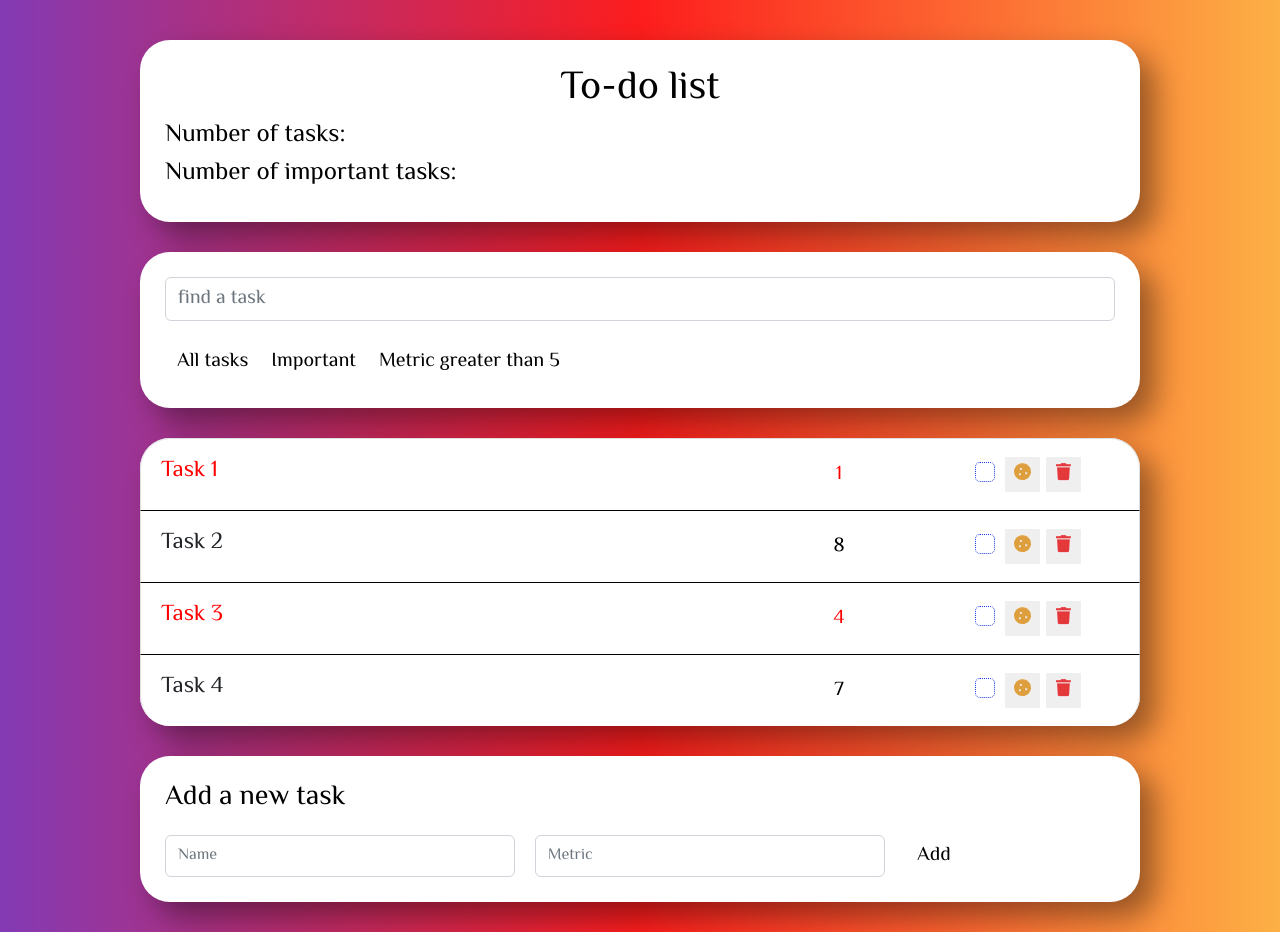
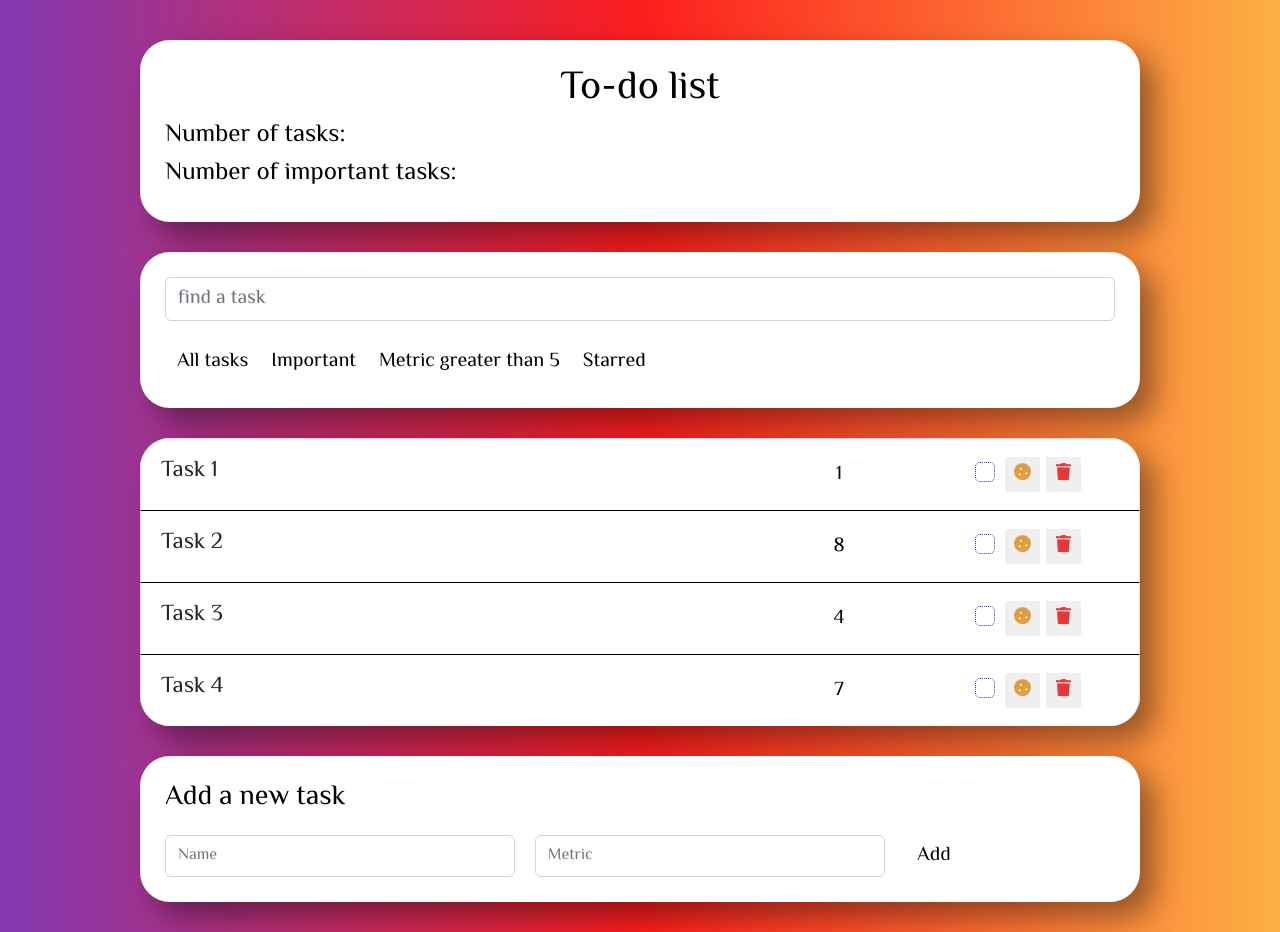
Before and after one commit to neekrasov/react-ToDo, a React (Create React App) app in the folder app/: page / in a window 1280 px wide. Built offline with nearby package versions, Linux system fonts and the light colour scheme.

Commit message:
added controlled form component

```diff
--- a/app/src/components/App/App.js
+++ b/app/src/components/App/App.js
@@ -1,16 +1,16 @@
 import InfoHeader from '../InfoHeader/InfoHeader';
 import SearchPanel from '../SearchPanel/SearchPanel';
 import Filter from '../Filter/Filter'
-import EmpList from '../TaskList/TaskList';
-import EmpCreateForm from '../CreateTaskForm/CreateTaskForm';
+import TaskList from '../TaskList/TaskList';
+import TaskCreateForm from '../CreateTaskForm/CreateTaskForm';
 import './App.sass';
 
 const App = () => {
 
     const data = [
-        {name: "Task 1", metric: 1, important: true, key: 1},
+        {name: "Task 1", metric: 1, important: false, key: 1},
         {name: "Task 2", metric: 8, important: false, key: 2},
-        {name: "Task 3", metric: 4, important: true, key: 3},
+        {name: "Task 3", metric: 4, important: false, key: 3},
         {name: "Task 4", metric: 7, important: false, key: 4},
     ]
 
@@ -21,8 +21,8 @@ const App = () => {
                     <SearchPanel/>
                     <Filter/>
                 </div>
-                <EmpList data = {data}/>
-                <EmpCreateForm/>
+                <TaskList data = {data}/>
+                <TaskCreateForm/>
         </div>
     )
 }
--- a/app/src/components/CreateTaskForm/CreateTaskForm.js
+++ b/app/src/components/CreateTaskForm/CreateTaskForm.js
@@ -1,16 +1,27 @@
 import './CreateTaskForm.sass';
-const EmpCreateForm = () => {
+import { useState } from 'react';
+
+const TaskCreateForm = () => {
+    const [name, setName] = useState('');
+    const [metric, setMetric] = useState('');
+
     return (
         <div className="app-add-form">
             <h3>Add a new task</h3>
             <form
                 className="add-form d-flex">
                 <input type="text"
+                    name='name'
                     className="form-control new-post-label"
-                    placeholder="Name" />
+                    placeholder="Name"
+                    value={name}
+                    onChange={(e) => setName(e.target.value)} />
                 <input type="number"
+                    name='metric'
                     className="form-control new-post-label"
-                    placeholder="Metric" />
+                    placeholder="Metric"
+                    value={metric}
+                    onChange={(e) => setMetric(e.target.value)} />
 
                 <button type="submit"
                         className="btn btn-outline-info">Add</button>
@@ -19,4 +30,4 @@ const EmpCreateForm = () => {
     )
 }
 
-export default EmpCreateForm
+export default TaskCreateForm
--- a/app/src/components/Filter/Filter.js
+++ b/app/src/components/Filter/Filter.js
@@ -11,6 +11,9 @@ const Filter = () => {
 
             <button className="btn btn-outline-info"
             type="button">Metric greater than 5</button>
+
+            <button className="btn btn-outline-info"
+            type="button">Starred</button>
         </div>
     )
 }
--- a/app/src/components/TaskList/TaskList.js
+++ b/app/src/components/TaskList/TaskList.js
@@ -1,12 +1,12 @@
-import EmpListItem from "../TaskListItem/TaskListItem"
+import TaskListItem from "../TaskListItem/TaskListItem"
 import './TaskList.sass'
 
-const EmpList = ({data}) =>{
+const TaskList = ({data}) =>{
     return (
         <ul className="app-list list-group">
-            {data.map(item => (<EmpListItem {...item}/>))}
+            {data.map(item => (<TaskListItem {...item}/>))}
         </ul>
     )
 }
 
-export default EmpList
+export default TaskList
--- a/app/src/components/TaskListItem/TaskListItem.js
+++ b/app/src/components/TaskListItem/TaskListItem.js
@@ -1,16 +1,22 @@
-import './TaskListItem.sass'
+import {useState} from 'react';
+import './TaskListItem.sass';
 
-const EmpListItem = ({name, metric, important}) => {
+const TaskListItem = ({name, metric}) => {
+    let [important, setImportant] = useState(false);
+    let [starred, setStar] = useState(false);
+
     return (
-        <li className={`list-group-item d-flex justify-content-between${important? " increase": ''}`}>
-            <span className="list-group-item-label">{name}</span>
+        <li className={`list-group-item d-flex justify-content-between${important? " increase": ''}${starred? " like": ''}`}>
+            <span className="list-group-item-label"
+            onClick={() => setStar(!starred)}>{name}</span>
             <input type="text" className="list-group-item-input" defaultValue={metric}/>
             <div className='d-flex justify-content-center align-items-center'>
                 <div className="checkbox">
-                    <input type="checkbox" class="form-check-input"/>
+                    <input type="checkbox" className="form-check-input"/>
                 </div>
                 <button type="button"
-                    className="btn-cookie btn-sm ">
+                    className="btn-cookie btn-sm "
+                    onClick={() => setImportant(!important)}>
                     <i className="fas fa-cookie"></i>
                 </button>
 
@@ -24,4 +30,4 @@ const EmpListItem = ({name, metric, important}) => {
     )
 }
 
-export default EmpListItem
+export default TaskListItem
```
